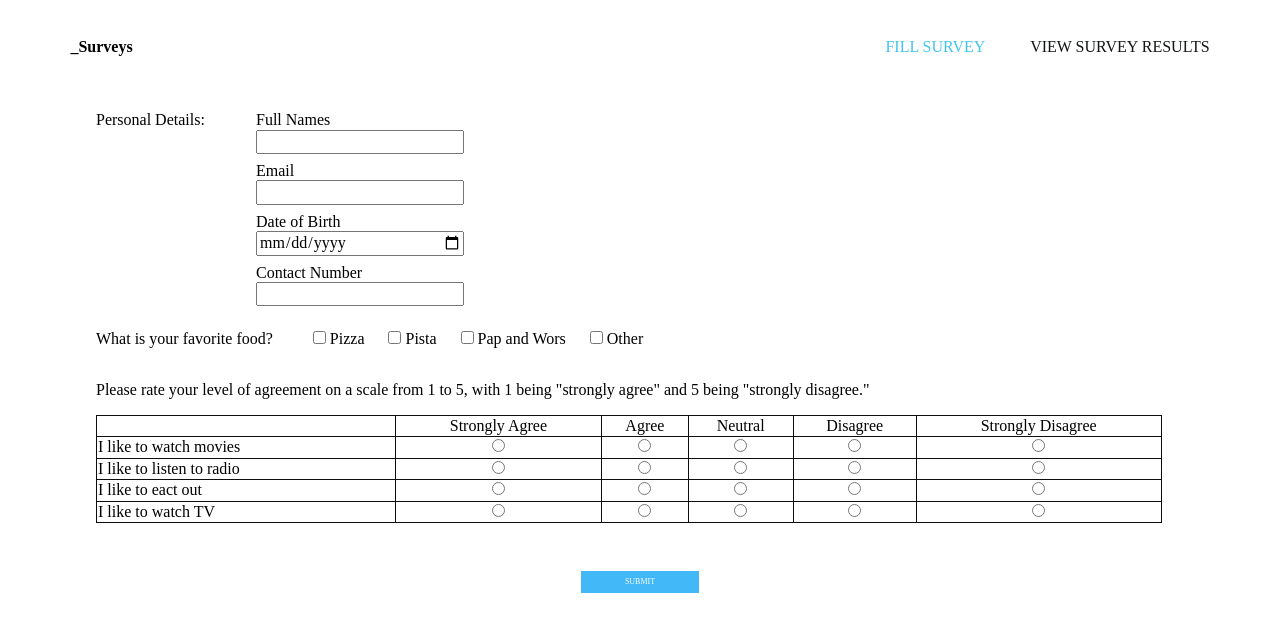
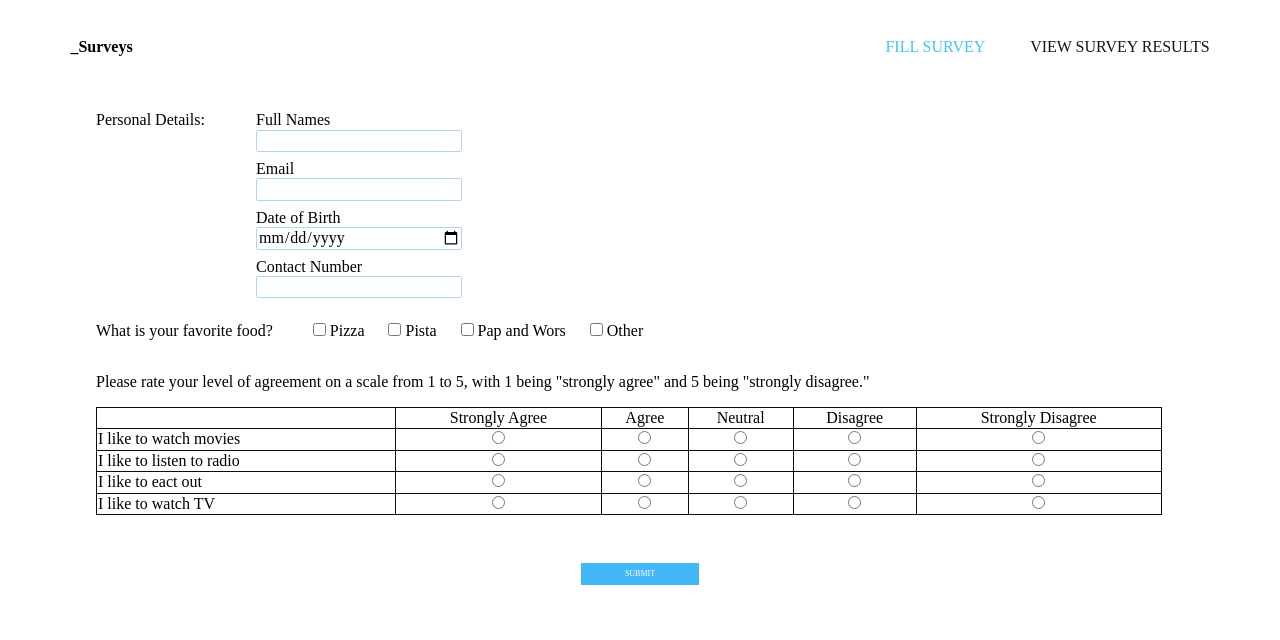
Before and after one commit to Mafika-Mahlobo/tshimologong-project, a Python web app: template app/templates/index.html in a window 1280 px wide. Shown: the top 640 px of the page. Run offline with Jinja, Linux system fonts and the light colour scheme; the template is opened without the code that fills it, so the values that code supplies are empty.

Commit message:
edited main page

```diff
--- a/app/static/styles/styles.css
+++ b/app/static/styles/styles.css
@@ -54,6 +54,9 @@
 	--body-containers-padding: 3rem;
 	--body-padding: 1.4rem;
 	--body-left-padding: 6rem;
+	--input-border: .1rem solid lightblue;
+	--input-radius: .1rem;
+	--input-outline: none;
 }
 
 html{
@@ -134,6 +137,9 @@ html{
 
 .user-inputs-container input {
 		margin: 0 0 .5rem 0;
+		border: var(--input-border);
+    border-radius: var(--input-radius);
+    outline: var(--input-outline);
 
 }
 
@@ -197,6 +203,10 @@ html{
 	width: 10%;
 }
 
+/*input[type="checkbox"] {
+   border-color: red;
+}*/
+
 
 /*media queries*/
 
--- a/app/templates/index.html
+++ b/app/templates/index.html
@@ -39,19 +39,19 @@
 				<p>What is your favorite food?</p>
 				<ul class="options-list-container">
 					<li class="nav-item option-list-items">
-						<input type="checkbox" name="">
+						<input class="options-checkbox" type="checkbox" name="">
 						<label>Pizza</label>
 					</li>
 					<li class="nav-item option-list-items">
-						<input type="checkbox" name="">
+						<input class="options-checkbox" type="checkbox" name="">
 						<label>Pista</label>
 					</li class="nav-item option-list-items">
 					<li class="nav-item option-list-items">
-						<input type="checkbox" name="">
+						<input class="options-checkbox" type="checkbox" name="">
 						<label>Pap and Wors</label>
 					</li>
 					<li class="nav-item option-list-items">
-						<input type="checkbox" name="">
+						<input  class="options-checkbox" type="checkbox" name="">
 						<label>Other</label>
 					</li>
 				</ul>
```
